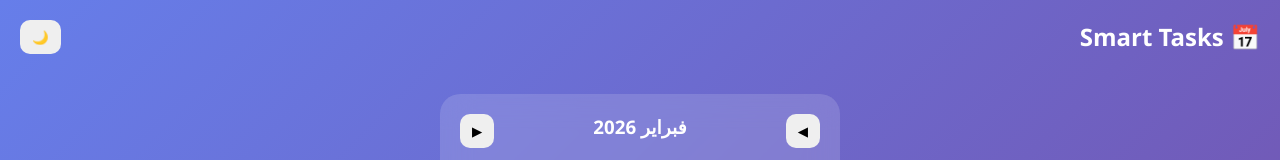
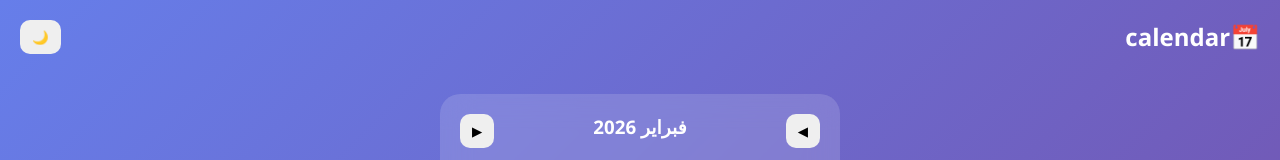
Before and after one commit to ishak08bj-svg/BLUE-FOX-tasks, a plain HTML site: page index.html in a window 1280 px wide. Shown: the top 160 px of the page. Drawn offline with Linux system fonts and the light colour scheme.

Commit message:
Update index.html

```diff
--- a/index.html
+++ b/index.html
@@ -80,7 +80,7 @@ button{
 <body>
 
 <header>
-  <h2>📅 Smart Tasks</h2>
+  <h2>📅calendar</h2>
   <button onclick="toggleTheme()">🌙</button>
 </header>
 
```
